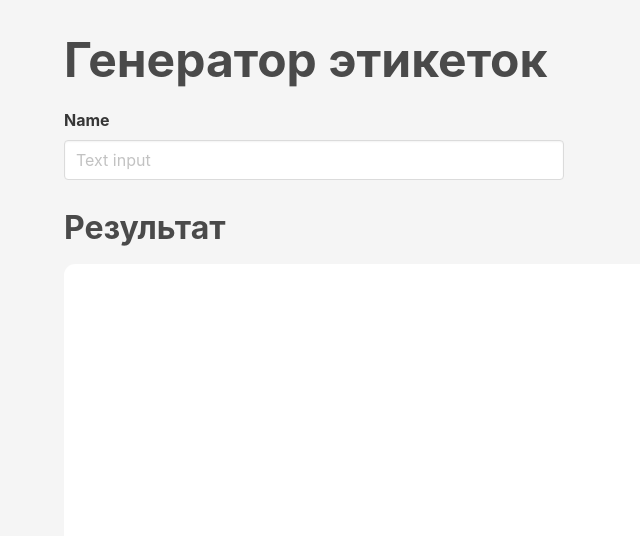
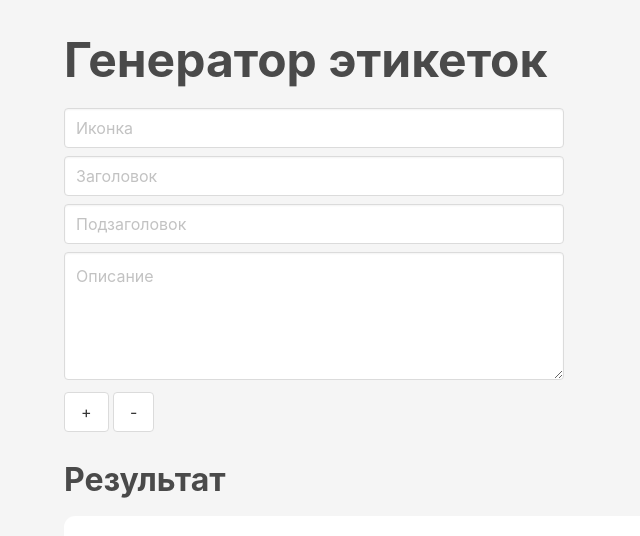
Before and after one commit to auzubarev/sticker-print, a plain HTML site: page index.html in a window 1280 px wide. Shown: the top 536 px of the page, without its empty margins (0-640 px from the left). Drawn offline with nearby package versions, Linux system fonts and the light colour scheme.

Commit message:
Data input form added

```diff
--- a/index.html
+++ b/index.html
@@ -15,21 +15,41 @@
         }
     </style>
 </head>
-<body class="has-background-light" x-data="{text:''}">
+<body class="has-background-light" x-data="{'cards' : [{'name' : '', 'sub_name' : '', 'description' : '', 'icon' : ''}]}">
 <div class="container">
     <div class="is-size-1 has-text-weight-bold pt-5 mb-3">Генератор этикеток</div>
     <div class="mb-5" style="max-width: 500px;">
         <div class="field mb-3">
-            <label class="label">Name</label>
-            <div class="control">
-                <input class="input" x-model="text" type="text" placeholder="Text input">
-            </div>
+            <template x-for="card in cards">
+                <div class="mb-3">
+                    <div class="control mb-2">
+                        <input class="input" x-model="card.icon" type="text" placeholder="Иконка">
+                    </div>
+                    <div class="control mb-2">
+                        <input class="input" x-model="card.name" type="text" placeholder="Заголовок">
+                    </div>
+                    <div class="control mb-2">
+                        <input class="input" x-model="card.sub_name" type="text" placeholder="Подзаголовок">
+                    </div>
+                    <div class="control mb-2">
+                        <textarea class="textarea" x-model="card.description"  placeholder="Описание"></textarea>
+                    </div>
+                </div>
+            </template>
+            <div class="button" @click="cards.push(Object.assign({}, (cards[cards.length - 1])))">+</div>
+            <div class="button" @click="cards.pop()">-</div>
         </div>
     </div>
     <div class="is-size-3 has-text-weight-bold mb-3">Результат</div>
     <div class="page">
-        <div x-text="text"></div>
-
+        <template x-for="card in cards">
+            <div class="column">
+                <div x-text="card.icon"></div>
+                <div x-text="card.name"></div>
+                <div x-text="card.sub_name"></div>
+                <div x-text="card.description"></div>
+            </div>
+        </template>
     </div>
 </div>
 
```
